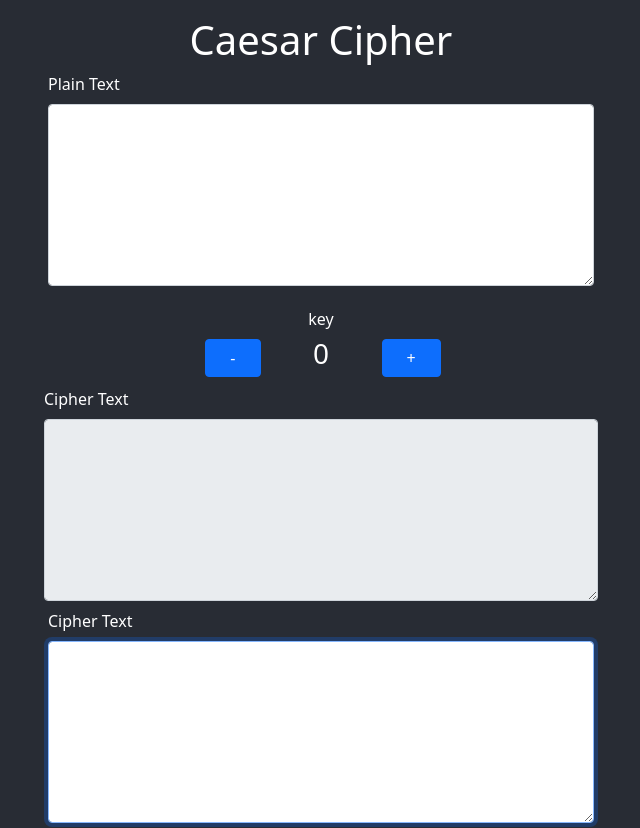
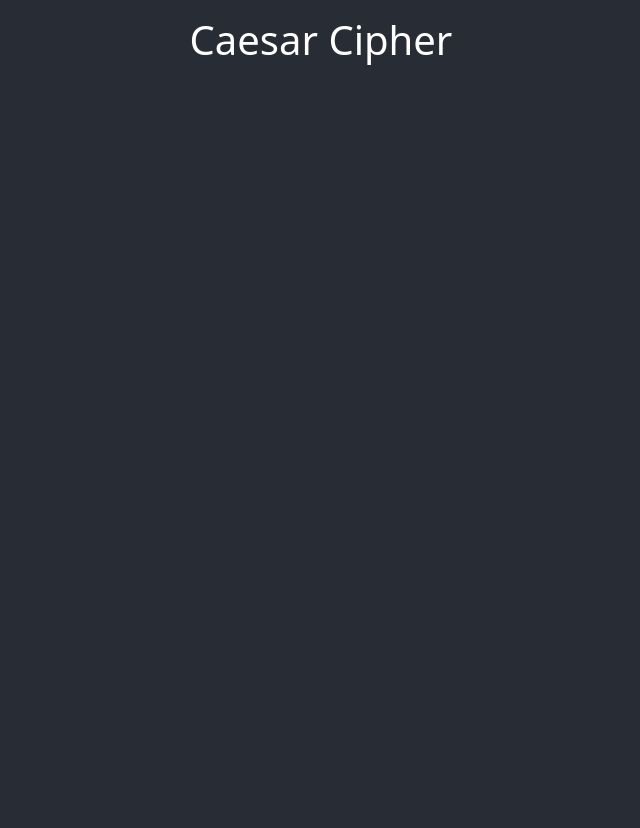
Before and after one commit to Voiidv2/sec-caesarCipher, a React (Create React App) app: page / in a window 1280 px wide. Shown: the top 828 px of the page, without its empty margins (319-959 px from the left). After the commit the page ends 800 px from the top, so only its background shows below. Built offline with nearby package versions, Linux system fonts and the light colour scheme.

Commit message:
Added react-router-dom

```diff
--- a/package.json
+++ b/package.json
@@ -9,6 +9,7 @@
     "bootstrap": "^5.0.2",
     "react": "^17.0.2",
     "react-dom": "^17.0.2",
+    "react-router-dom": "^5.2.0",
     "react-scripts": "4.0.3",
     "web-vitals": "^1.1.2"
   },
--- a/src/App.js
+++ b/src/App.js
@@ -2,6 +2,7 @@
 import React, { useState, useEffect } from "react";
 import "./App.css";
 import "bootstrap/dist/css/bootstrap.min.css";
+import { BrowserRouter as Router, Switch, Route, Link } from "react-router-dom";
 function App() {
   const [alphabet, setAlphabet] = useState([
     "a",
@@ -118,6 +119,7 @@ function App() {
     }, [plainText]);
     return (
       <>
+        <h4 className="text-center">Encrypt</h4>
         <section className="row">
           <div className="col-6 mx-auto">
             <label htmlFor="plainText" className="form-label">
@@ -244,15 +246,22 @@ function App() {
   };
 
   return (
+    <Router>
       <header className="container text-white">
         <section className="row mt-3">
           <div className="col text-center">
             <h1>Caesar Cipher</h1>
           </div>
         </section>
-      <Encrypt handleShiftPlus={handleShiftPlus} handleShiftMinus={handleShiftMinus} />
-      <Decrypt handleShiftPlus={handleShiftPlus} handleShiftMinus={handleShiftMinus} />
+        {/* <Encrypt handleShiftPlus={handleShiftPlus} handleShiftMinus={handleShiftMinus} /> */}
+        {/* <Decrypt handleShiftPlus={handleShiftPlus} handleShiftMinus={handleShiftMinus} /> */}
       </header>
+
+      <Switch>
+        <Route path="/encrypt" component={Encrypt} />
+        <Route path="/decrypt" component={Decrypt} />
+      </Switch>
+    </Router>
   );
 }
 
```
Also changed, not shown: 1 other file (tests, documents, lock files or other folders). Lines whose indentation alone changed are shown as unchanged.
